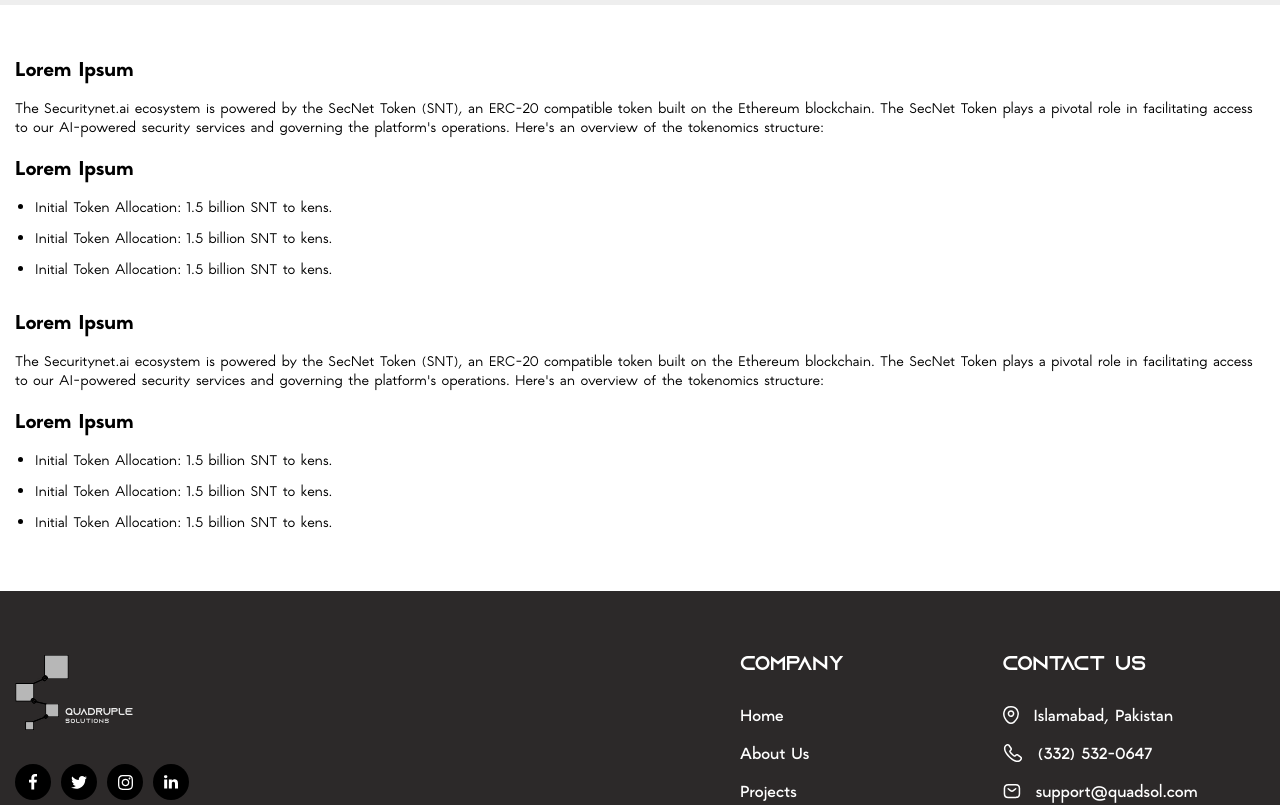
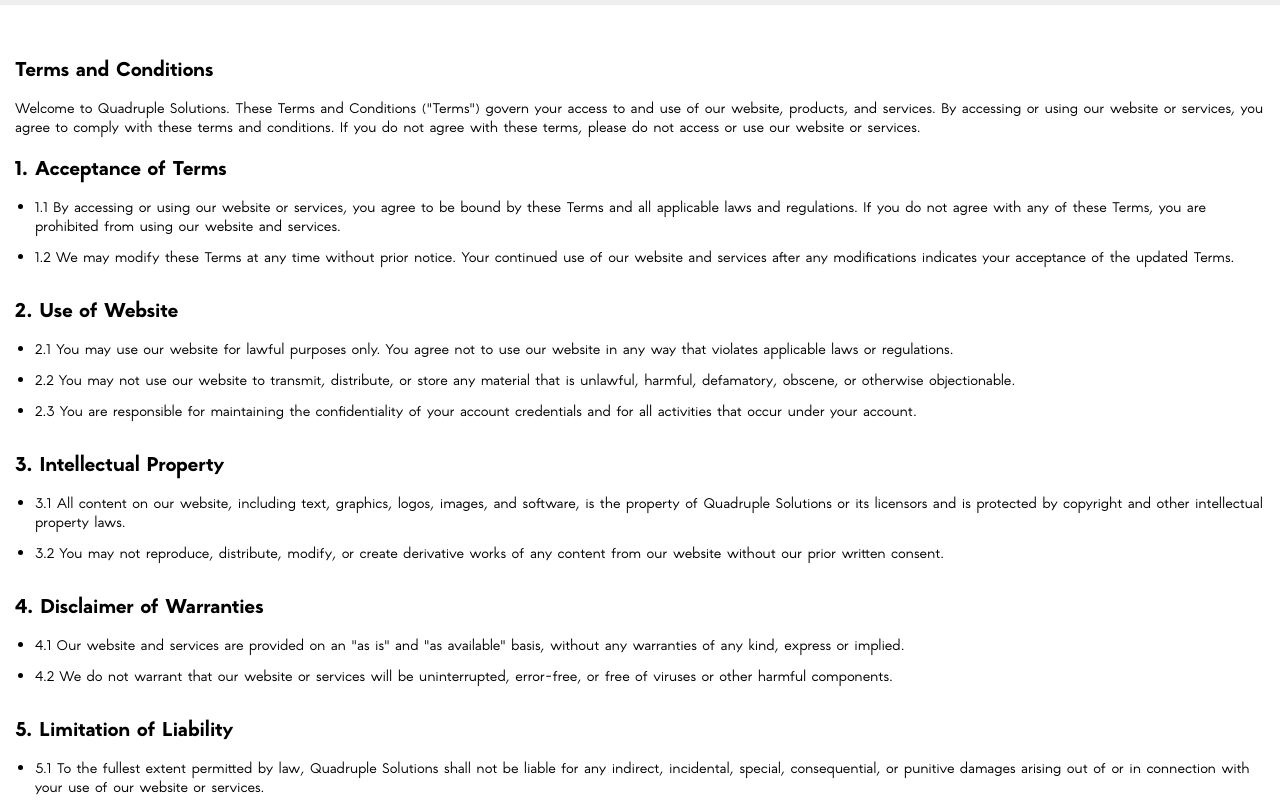
Before and after one commit to ahmedfarazdev/quadruple-site, a Next.js app: page /terms-of-use in a window 1280 px wide. Shown: the part 260-1065 px from the top of the page. Built offline with nearby package versions, Linux system fonts and the light colour scheme.

Commit message:
Content Updated

```diff
--- a/src/app/terms-of-use/page.js
+++ b/src/app/terms-of-use/page.js
@@ -8,37 +8,43 @@
 const page = () => {
   return (
     <Fragment>
-      <PageHeader title="Terms Of Use" text="Terms Of Use" />
+      <PageHeader title="Terms & Conditions" text="Terms & Conditions" />
       <section className={styles.privacy_policy}>
         <div className="container">
           <div className={styles.content_meta}>
-            <h4>Lorem Ipsum</h4>
+            <h4>Terms and Conditions</h4>
             <p>
-              The Securitynet.ai ecosystem is powered by the SecNet Token (SNT),
-              an ERC-20 compatible token built on the Ethereum blockchain. The
-              SecNet Token plays a pivotal role in facilitating access to our
-              AI-powered security services and governing the platform&apos;s
-              operations. Here&apos;s an overview of the tokenomics structure:
+            Welcome to Quadruple Solutions. These Terms and Conditions ("Terms") govern your access to and use of our website, products, and services. By accessing or using our website or services, you agree to comply with these terms and conditions. If you do not agree with these terms, please do not access or use our website or services.
             </p>
-            <h4>Lorem Ipsum</h4>
+            <h4>1. Acceptance of Terms</h4>
             <ul className={styles.list}>
-              <li>Initial Token Allocation: 1.5 billion SNT to kens.</li>
-              <li>Initial Token Allocation: 1.5 billion SNT to kens.</li>
-              <li>Initial Token Allocation: 1.5 billion SNT to kens.</li>
+              <li>1.1 By accessing or using our website or services, you agree to be bound by these Terms and all applicable laws and regulations. If you do not agree with any of these Terms, you are prohibited from using our website and services.</li>
+              <li>1.2 We may modify these Terms at any time without prior notice. Your continued use of our website and services after any modifications indicates your acceptance of the updated Terms.</li>
             </ul>
-            <h4>Lorem Ipsum</h4>
-            <p>
-              The Securitynet.ai ecosystem is powered by the SecNet Token (SNT),
-              an ERC-20 compatible token built on the Ethereum blockchain. The
-              SecNet Token plays a pivotal role in facilitating access to our
-              AI-powered security services and governing the platform&apos;s
-              operations. Here&apos;s an overview of the tokenomics structure:
-            </p>
-            <h4>Lorem Ipsum</h4>
+            <h4>2. Use of Website</h4>
             <ul className={styles.list}>
-              <li>Initial Token Allocation: 1.5 billion SNT to kens.</li>
-              <li>Initial Token Allocation: 1.5 billion SNT to kens.</li>
-              <li>Initial Token Allocation: 1.5 billion SNT to kens.</li>
+              <li>2.1 You may use our website for lawful purposes only. You agree not to use our website in any way that violates applicable laws or regulations.</li>
+              <li>2.2 You may not use our website to transmit, distribute, or store any material that is unlawful, harmful, defamatory, obscene, or otherwise objectionable.</li>
+              <li>2.3 You are responsible for maintaining the confidentiality of your account credentials and for all activities that occur under your account.</li>
+            </ul>
+            <h4>3. Intellectual Property</h4>
+            <ul className={styles.list}>
+              <li>3.1 All content on our website, including text, graphics, logos, images, and software, is the property of Quadruple Solutions or its licensors and is protected by copyright and other intellectual property laws.</li>
+              <li>3.2 You may not reproduce, distribute, modify, or create derivative works of any content from our website without our prior written consent.</li>
+            </ul>
+            <h4>4. Disclaimer of Warranties</h4>
+            <ul className={styles.list}>
+              <li>4.1 Our website and services are provided on an "as is" and "as available" basis, without any warranties of any kind, express or implied.</li>
+              <li>4.2 We do not warrant that our website or services will be uninterrupted, error-free, or free of viruses or other harmful components.</li>
+            </ul>
+            <h4>5. Limitation of Liability</h4>
+            <ul className={styles.list}>
+              <li>5.1 To the fullest extent permitted by law, Quadruple Solutions shall not be liable for any indirect, incidental, special, consequential, or punitive damages arising out of or in connection with your use of our website or services.</li>
+              <li>5.2 In no event shall our total liability to you exceed the amount paid by you, if any, for accessing or using our website or services.</li>
+            </ul>
+            <h4>6. Changes to Terms</h4>
+            <ul className={styles.list}>
+              <li>6.1 We reserve the right to update or modify these Terms at any time. We will notify you of any changes by posting the new Terms on this page. Your continued use of our website or services after any such changes constitutes acceptance of the updated Terms.</li>
             </ul>
           </div>
         </div>
```
Also changed, not shown: src/app/privacy-policy/page.js (+24 -20 lines), src/app/services-detail/page.js (+14 -25 lines).
